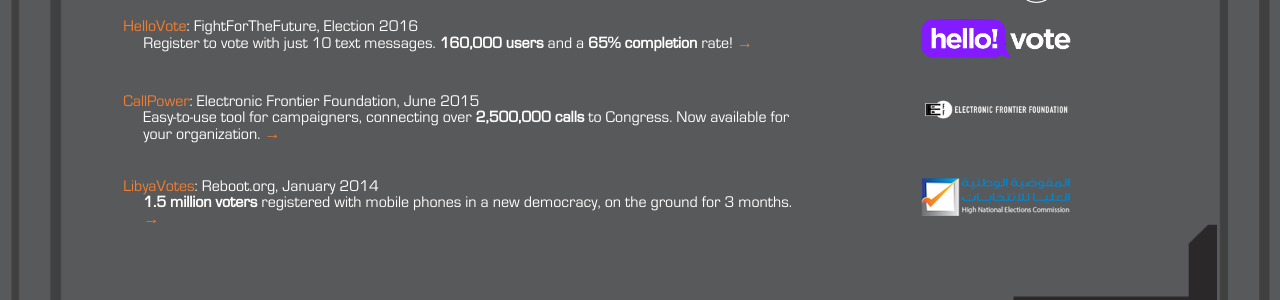
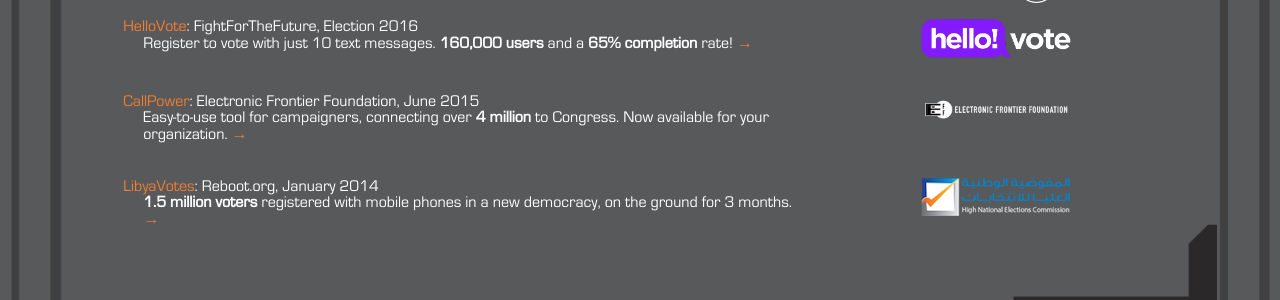
Before and after one commit to spacedogXYZ/spacedogXYZ, a Jekyll site: the page built from index.html, in a window 1280 px wide and 900 px high, scrolled down 2194 px. Shown: the part 151-451 px from the top of the window. Built offline with Jekyll 4.4.1, drawn with Linux system fonts in a browser that asks for light colours; nearby versions of some CDN libraries; comment, search, counter and statistics services are not loaded.

Commit message:
stats update

```diff
--- a/_data/results.yml
+++ b/_data/results.yml
@@ -16,7 +16,7 @@
 - title: CallPower
   client: Electronic Frontier Foundation
   date: June 2015
-  stat: Easy-to-use tool for campaigners, connecting over <em>2,500,000 calls</em> to Congress. Now available for your organization.
+  stat: Easy-to-use tool for campaigners, connecting over <em>4 million</em> to Congress. Now available for your organization.
   logo: /static/clients/eff.png
   link: /mission/callpower
 
```
